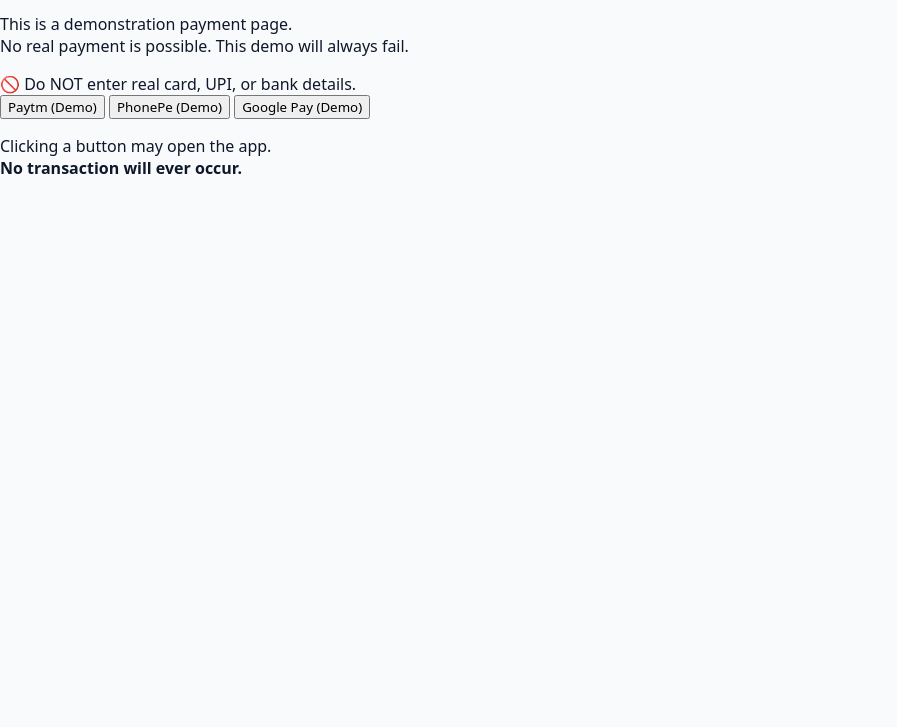
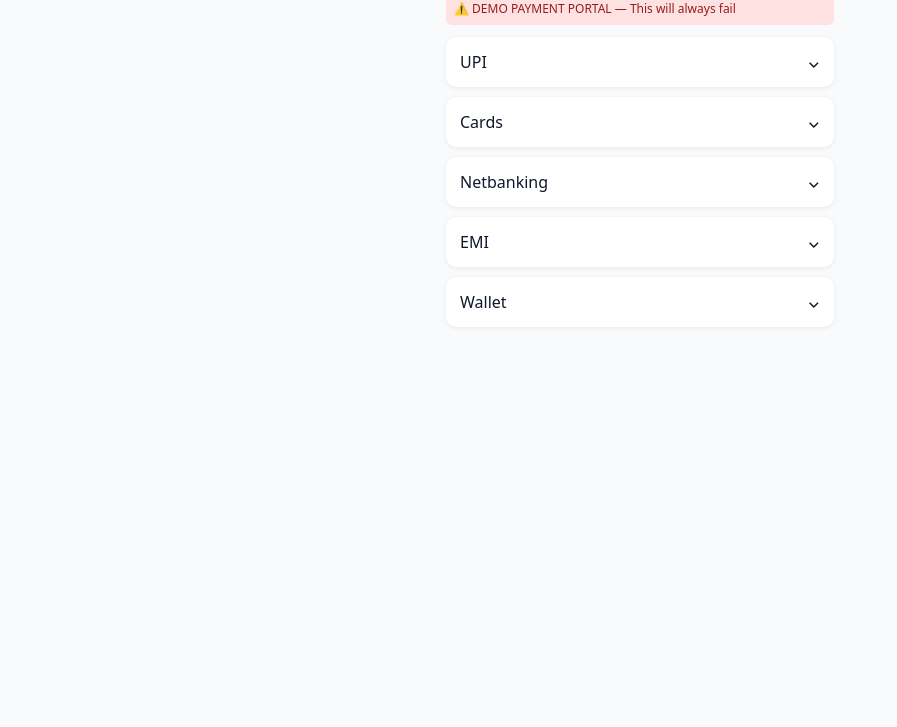
Before and after one commit to mainakgarai007/Payment-portel-, a plain HTML site: page index.html in a window 1280 px wide. Shown: the part 73-800 px from the top of the page, without its empty margins (0-897 px from the left). Drawn offline with Linux system fonts and the light colour scheme.

Commit message:
Revise payment portal demo content and structure

```diff
--- a/index.html
+++ b/index.html
@@ -8,44 +8,82 @@
 </head>
 <body>
 
-  <div class="container">
-    <h1>⚠️ PAYMENT PORTAL – DEMO ONLY</h1>
+<div class="page">
+  <h2 class="page-title">All Payment Options</h2>
 
-    <p class="subtitle">
-      This is a demonstration payment page.<br>
-      No real payment is possible. This demo will always fail.
-    </p>
-
-    <div class="warning-box">
-      🚫 Do NOT enter real card, UPI, or bank details.
+  <!-- DEMO WARNING -->
+  <div class="demo-banner">
+    ⚠️ DEMO PAYMENT PORTAL — This will always fail
   </div>
 
-    <button class="pay-btn paytm" onclick="openApp('paytm')">
-      Paytm (Demo)
-    </button>
+  <!-- UPI -->
+  <div class="section">
+    <div class="section-header" onclick="toggle(this)">
+      <span>UPI</span>
+      <span>⌄</span>
+    </div>
 
-    <button class="pay-btn phonepe" onclick="openApp('phonepe')">
-      PhonePe (Demo)
-    </button>
+    <div class="section-body">
+      <button class="option" onclick="payFail()">Google Pay</button>
+      <button class="option" onclick="payFail()">PhonePe</button>
+      <button class="option" onclick="payFail()">Paytm</button>
+      <button class="option ghost">Apps & More</button>
+    </div>
+  </div>
 
-    <button class="pay-btn gpay" onclick="openApp('gpay')">
-      Google Pay (Demo)
-    </button>
+  <!-- Cards -->
+  <div class="section">
+    <div class="section-header" onclick="toggle(this)">
+      <span>Cards</span>
+      <span>⌄</span>
+    </div>
+    <div class="section-body ghost">
+      Card payment disabled in demo
+    </div>
+  </div>
 
-    <p class="note">
-      Clicking a button may open the app.<br>
-      <b>No transaction will ever occur.</b>
-    </p>
+  <!-- Netbanking -->
+  <div class="section">
+    <div class="section-header" onclick="toggle(this)">
+      <span>Netbanking</span>
+      <span>⌄</span>
+    </div>
+    <div class="section-body ghost">
+      Netbanking disabled in demo
+    </div>
+  </div>
+
+  <!-- EMI -->
+  <div class="section">
+    <div class="section-header" onclick="toggle(this)">
+      <span>EMI</span>
+      <span>⌄</span>
+    </div>
+    <div class="section-body ghost">
+      EMI not available in demo
+    </div>
+  </div>
+
+  <!-- Wallet -->
+  <div class="section">
+    <div class="section-header" onclick="toggle(this)">
+      <span>Wallet</span>
+      <span>⌄</span>
+    </div>
+    <div class="section-body ghost">
+      Wallet disabled in demo
+    </div>
+  </div>
+
 </div>
 
 <!-- FAIL POPUP -->
 <div id="popup" class="popup">
   <div class="popup-box">
-      <h2 class="fail">❌ Payment Failed (Demo Only)</h2>
+    <h3>❌ Payment Failed</h3>
     <p>
-        This payment attempt was intentionally failed.<br>
-        No money was deducted.<br>
-        No data was collected.
+      This is a demo payment portal.<br>
+      No money was deducted.
     </p>
     <button onclick="closePopup()">OK</button>
   </div>
```
Lines whose indentation alone changed are shown as unchanged.
